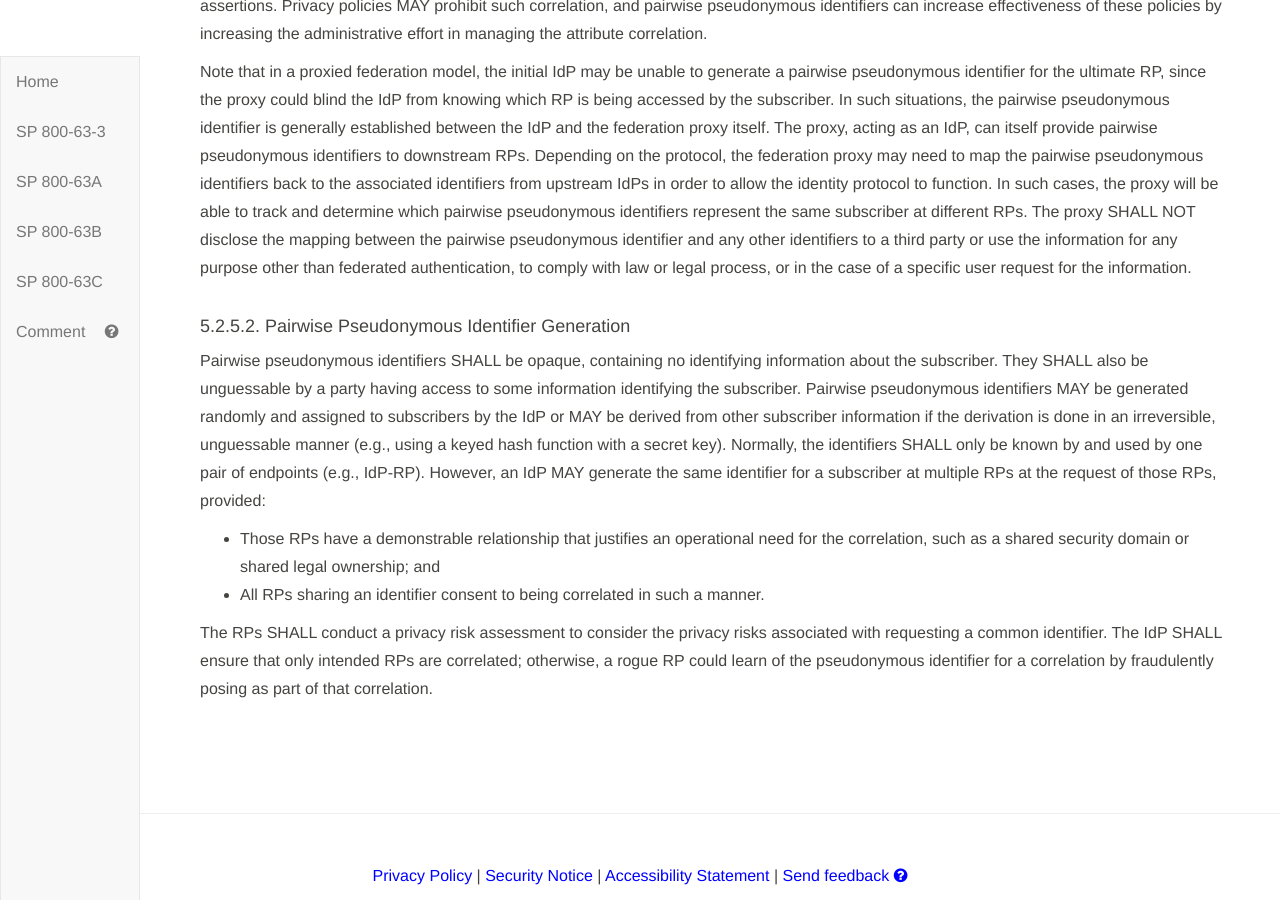
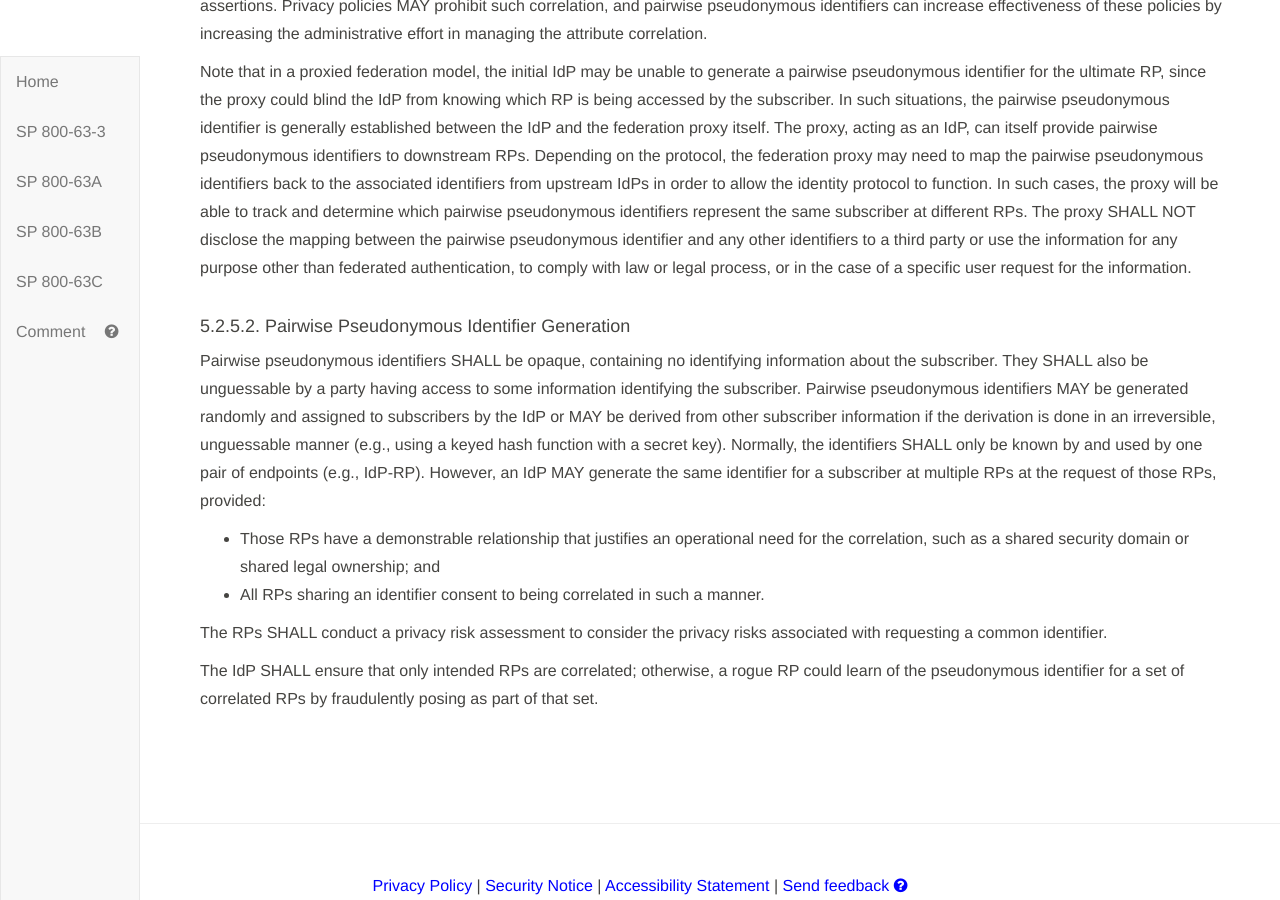
Before and after one commit to usnistgov/800-63-3, a Jekyll site: the page built from sp800-63c/sec5_assertions.md, in a window 1280 px wide and 900 px high, scrolled down 3798 px. Built offline with Jekyll 4.4.1, drawn with Linux system fonts in a browser that asks for light colours; our own code applies the rules of GitHub Pages for plain Markdown files.

Commit message:
fixed correlation language for PPI, added privacy note for PPI, closes #922

```diff
--- a/sp800-63c/sec5_assertions.md
+++ b/sp800-63c/sec5_assertions.md
@@ -111,4 +111,6 @@ Pairwise pseudonymous identifiers SHALL be opaque, containing no identifying inf
 * Those RPs have a demonstrable relationship that justifies an operational need for the correlation, such as a shared security domain or shared legal ownership; and
 * All RPs sharing an identifier consent to being correlated in such a manner.
 
-The RPs SHALL conduct a privacy risk assessment to consider the privacy risks associated with requesting a common identifier. The IdP SHALL ensure that only intended RPs are correlated; otherwise, a rogue RP could learn of the pseudonymous identifier for a correlation by fraudulently posing as part of that correlation.
+The RPs SHALL conduct a privacy risk assessment to consider the privacy risks associated with requesting a common identifier.
+
+The IdP SHALL ensure that only intended RPs are correlated; otherwise, a rogue RP could learn of the pseudonymous identifier for a set of correlated RPs by fraudulently posing as part of that set.
```
Also changed, not shown: sp800-63c/sec9_privacy.md (+1 -3 lines).
